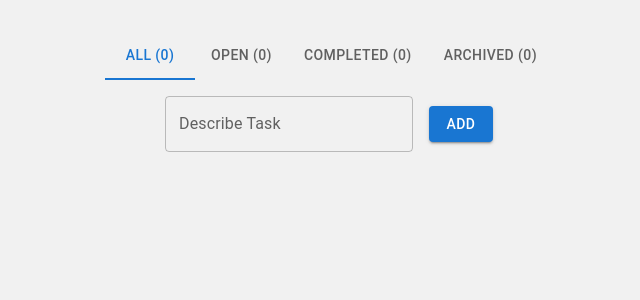
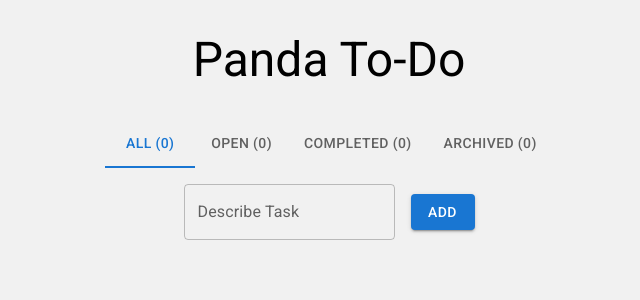
Before and after one commit to Hack-Weekly/mint-panda-todo-app, a React (Vite) app in the folder client/: page / in a window 1280 px wide. Shown: the top 300 px of the page, without its empty margins (311-951 px from the left). Built offline with nearby package versions, Linux system fonts and the light colour scheme; the HTML template or start-up script is replaced by a standard one.

Commit message:
Added Title

```diff
--- a/client/index.html
+++ b/client/index.html
@@ -7,6 +7,10 @@
       content="width=device-width, initial-scale=1.0"
     />
     <title>Mint Panda Todo App</title>
+    <link
+      rel="stylesheet"
+      href="https://fonts.googleapis.com/css?family=Roboto:300,400,500,700&display=swap"
+    />
   </head>
   <body>
     <div id="root"></div>
--- a/client/src/App.jsx
+++ b/client/src/App.jsx
@@ -5,6 +5,7 @@
 import { Container, styled } from '@mui/system';
 import TaskInput from './components/TaskInput';
 import shortid from 'shortid';
+import { Typography, Box } from '@mui/material';
 
 const StyledContainer = styled(Container)`
   align-items: center
@@ -13,6 +14,7 @@
   justify-content: center;
   padding: 32px;
 `;
+
 
 function App() {
 
@@ -94,6 +96,19 @@
   return (
     <StyledContainer>
       <Toast message={message} openToast={openToast} setOpenToast={setOpenToast} />
+      <Box
+        sx={{
+          display: 'flex',
+          justifyContent: 'center',
+          marginBottom: '2rem'
+        }}
+        alignItems="center"
+        justifyContent="center"
+      >
+        <Typography variant="h3" component="h1">
+          Panda To-Do
+        </Typography>
+      </Box>
       <TabPanel selectedTab={value} setSelectedTab={setValue} taskText={taskText}/>
       <TaskInput inputValue={inputValue} setInputValue={setInputValue} addTask={addTask}/>
       <TaskList archiveTask={archiveTask} deleteTask={deleteTask} completeTask={completeTask} tasks={filteredTasks}/>
```
